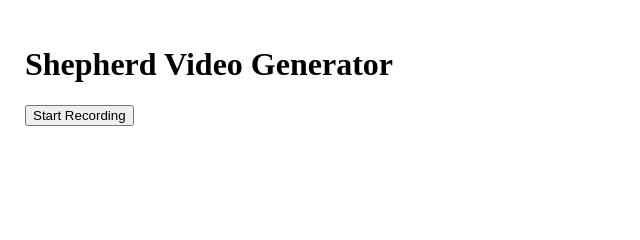
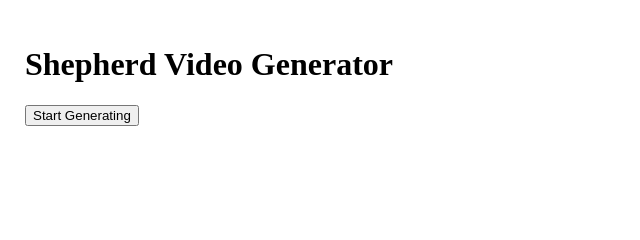
Before and after one commit to michael-sutu/Video-Generator, a website: page index.html in a window 1280 px wide. Shown: the top 240 px of the page, 0-640 px from the left. Drawn offline with nearby package versions, Linux system fonts and the light colour scheme.

Commit message:
Update index.html

```diff
--- a/index.html
+++ b/index.html
@@ -27,7 +27,7 @@
 <body>
   <div class="top">
     <h1>Shepherd Video Generator</h1>
-    <button onclick="startRecording()">Start Recording</button>
+    <button onclick="startRecording()">Start Generating</button>
   </div>
   <canvas id="canvas1" width="540" height="980" style="background-color: black;"></canvas>
   <script src="https://cdn.jsdelivr.net/npm/axios/dist/axios.min.js"></script>
```
